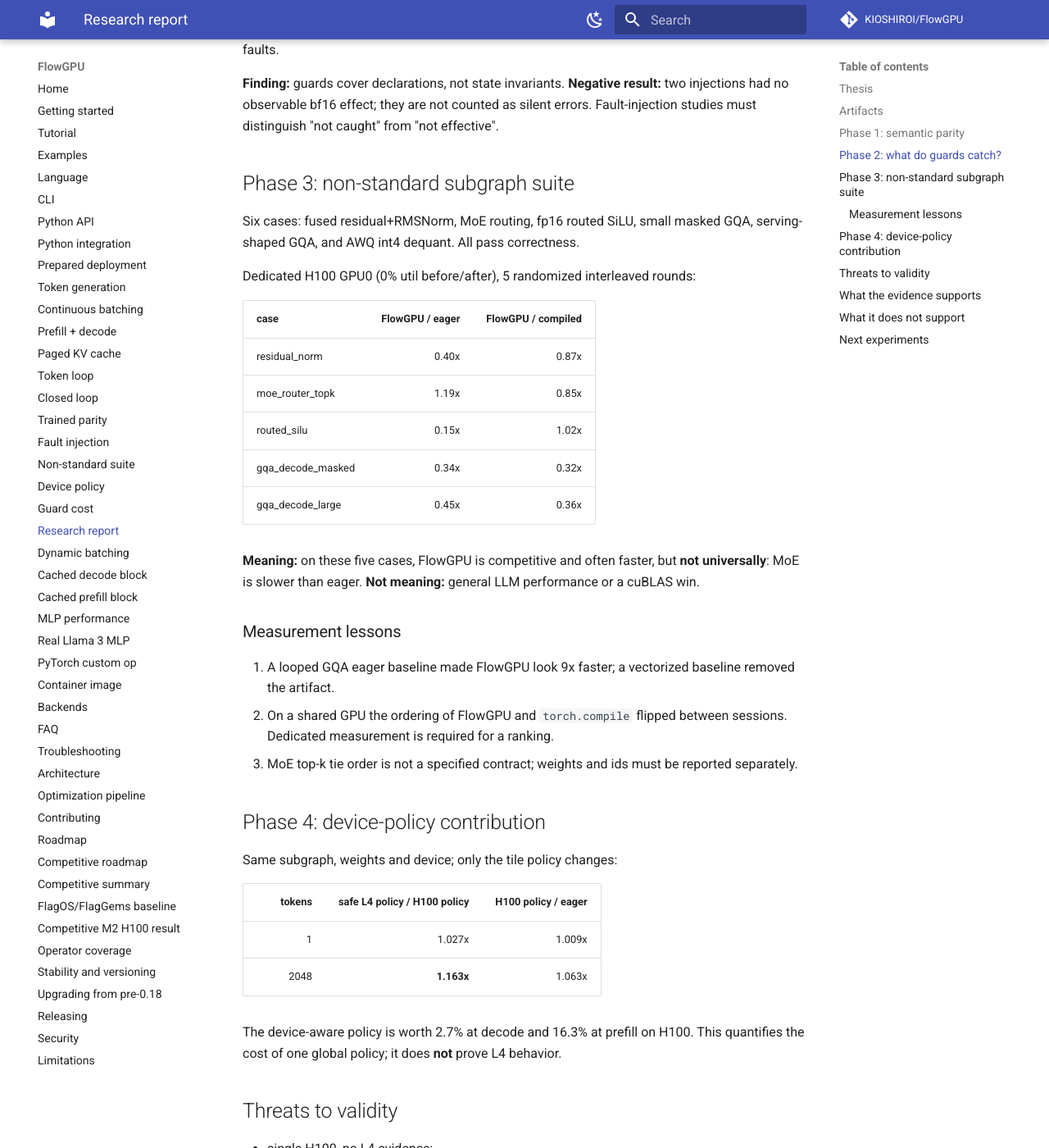
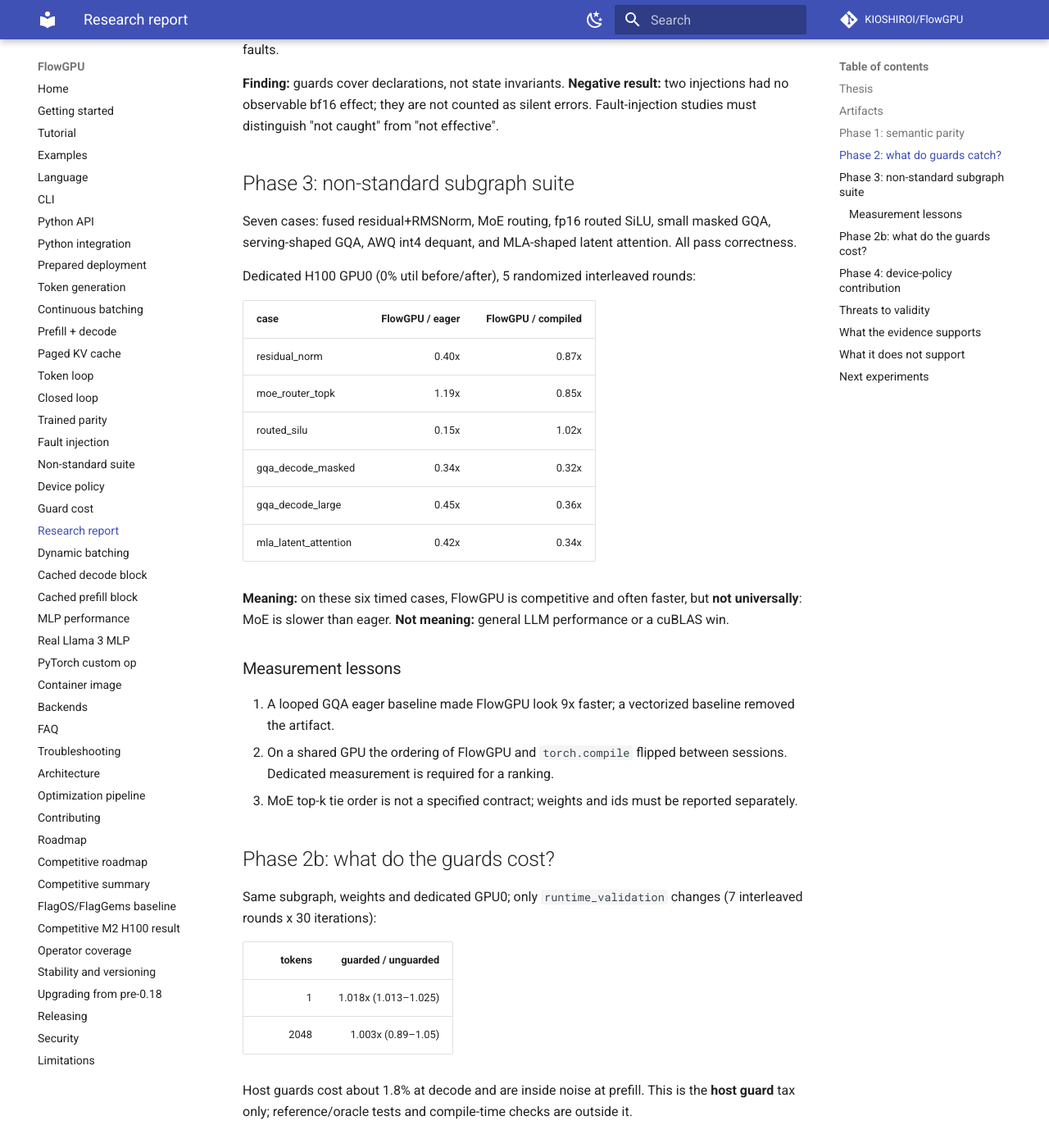
Before and after one commit to KIOSHIROI/FlowGPU, an MkDocs documentation site: the page built from docs/user-guide/audit/report.md, in a window 1280 px wide and 1400 px high, scrolled down 1538 px. Shown: the whole window at 82% size. Built offline with MkDocs 1.6.1 and Material for MkDocs 9.7.7, drawn with Linux system fonts in a browser that asks for light colours; comment, search, counter and statistics services are not loaded; some of the changed text lies outside the part shown.

Commit message:
Release 1.15.0: research report update
- Add the 7-case suite, MLA-shaped latent attention and the 1.8% host-guard
  cost to the research report; refresh threats and next experiments.

```diff
--- a/docs/user-guide/audit/report.md
+++ b/docs/user-guide/audit/report.md
@@ -56,8 +56,9 @@ caught" from "not effective".
 
 ## Phase 3: non-standard subgraph suite
 
-Six cases: fused residual+RMSNorm, MoE routing, fp16 routed SiLU, small masked
-GQA, serving-shaped GQA, and AWQ int4 dequant. All pass correctness.
+Seven cases: fused residual+RMSNorm, MoE routing, fp16 routed SiLU, small masked
+GQA, serving-shaped GQA, AWQ int4 dequant, and MLA-shaped latent attention. All
+pass correctness.
 
 Dedicated H100 GPU0 (0% util before/after), 5 randomized interleaved rounds:
 
@@ -68,9 +69,10 @@ Dedicated H100 GPU0 (0% util before/after), 5 randomized interleaved rounds:
 | routed_silu | 0.15x | 1.02x |
 | gqa_decode_masked | 0.34x | 0.32x |
 | gqa_decode_large | 0.45x | 0.36x |
+| mla_latent_attention | 0.42x | 0.34x |
 
-**Meaning:** on these five cases, FlowGPU is competitive and often faster, but
-**not universally**: MoE is slower than eager.
+**Meaning:** on these six timed cases, FlowGPU is competitive and often faster,
+but **not universally**: MoE is slower than eager.
 **Not meaning:** general LLM performance or a cuBLAS win.
 
 ### Measurement lessons
@@ -81,6 +83,20 @@ Dedicated H100 GPU0 (0% util before/after), 5 randomized interleaved rounds:
    sessions. Dedicated measurement is required for a ranking.
 3. MoE top-k tie order is not a specified contract; weights and ids must be
    reported separately.
+
+## Phase 2b: what do the guards cost?
+
+Same subgraph, weights and dedicated GPU0; only `runtime_validation` changes
+(7 interleaved rounds x 30 iterations):
+
+| tokens | guarded / unguarded |
+|---:|---:|
+| 1 | 1.018x (1.013–1.025) |
+| 2048 | 1.003x (0.89–1.05) |
+
+Host guards cost about 1.8% at decode and are inside noise at prefill. This is
+the **host guard** tax only; reference/oracle tests and compile-time checks are
+outside it.
 
 ## Phase 4: device-policy contribution
 
@@ -98,8 +114,9 @@ behavior.
 ## Threats to validity
 
 - single H100, no L4 evidence;
+- guard-cost result is one subgraph;
 - random weights in most performance runs;
-- six-case suite, not a model zoo;
+- seven-case suite, not a model zoo;
 - no user study of "auditability" with engineers;
 - no full-model serving measurement;
 - fault matrix is hand-designed, not exhaustive;
@@ -113,7 +130,8 @@ behavior.
   semantic boundary;
 - on a dedicated H100, a small non-standard suite is competitive, with at least
   one loss (MoE vs eager);
-- device policy materially changes prefill performance.
+- device policy materially changes prefill performance;
+- the host-guard audit tax is about 1.8% at decode on the measured subgraph.
 
 ## What it does not support
 
@@ -128,4 +146,5 @@ behavior.
 2. MLA-shaped latent attention and a larger quant case;
 3. end-to-end trained model on a real tokenizer, not a synthetic pattern;
 4. user study: can engineers use the audit trail to localize a fault faster?
-5. dedicated rerun with longer repetitions and clock lock.
+5. dedicated rerun with longer repetitions and clock lock;
+6. include reference/oracle test time in the total auditability cost.
--- a/pyproject.toml
+++ b/pyproject.toml
@@ -4,7 +4,7 @@ build-backend = "setuptools.build_meta"
 
 [project]
 name = "flowgpu"
-version = "1.14.0"
+version = "1.15.0"
 description = "A dataflow DSL compiler for GPU operator pipelines targeting Triton and a portable reference backend"
 authors = [{name = "The FlowGPU Authors"}]
 keywords = ["compiler", "triton", "dataflow", "dsl", "gpu", "llm"]
```
Also changed, not shown: CHANGELOG.md (+5 -0 lines), PUBLIC_RELEASE.md (+1 -1 lines), 3 other files.
